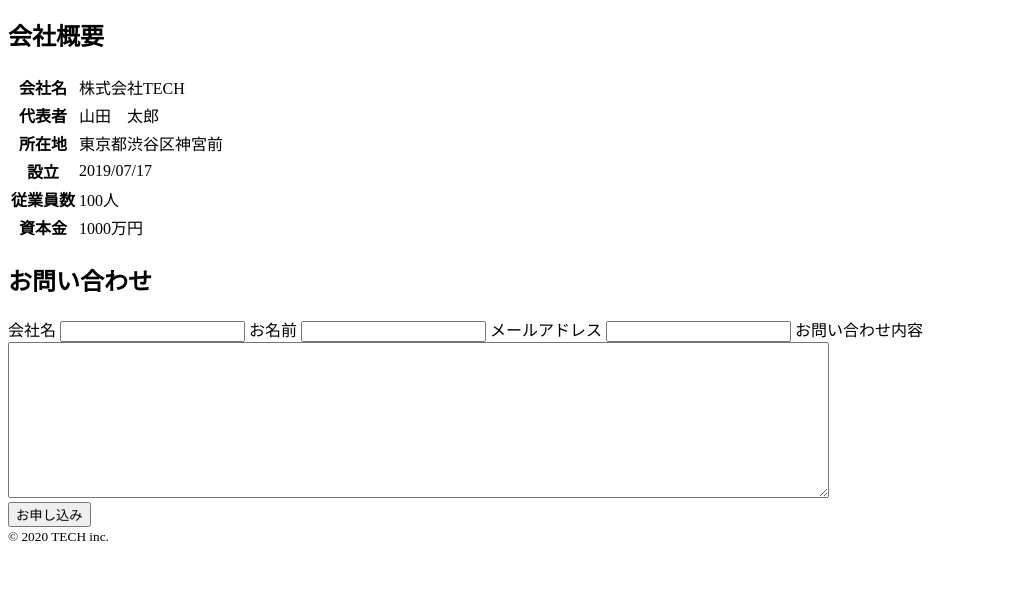
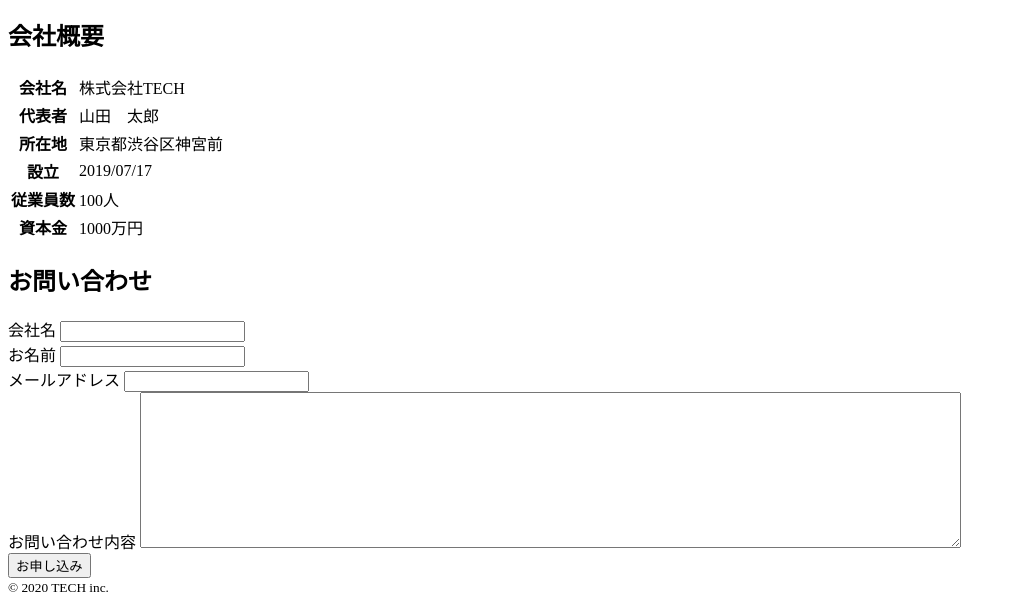
Before and after one commit to tayu0801/practise-2-html-19ch, a plain HTML site: page 20220903tamada/index.html in a window 1280 px wide. Shown: the part 572-1176 px from the top of the page, without its empty margins (0-1016 px from the left). Before the commit the page ends 1125 px from the top, so only its background shows below. Drawn offline with Linux system fonts and the light colour scheme.

Commit message:
フォームタグの誤りの記載間違いを修正

```diff
--- a/20220903tamada/index.html
+++ b/20220903tamada/index.html
@@ -56,14 +56,24 @@
       <article>
         <h2>お問い合わせ</h2>
         <form action="detail.html" method="get">
-          <label for="company_name">会社名</label>
+          <div>
+            <label for="company_name"
+              >会社名
               <input type="text" name="company_name" id="company_name" />
+            </label>
+          </div>
+          <div>
             <label for="name">お名前</label>
             <input type="text" name="name" id="name" />
+          </div>
+          <div>
             <label for="mail">メールアドレス</label>
             <input type="text" name="mail" id="mail" />
+          </div>
+          <div>
             <label for="question">お問い合わせ内容</label>
             <textarea name="question" id="question" cols="100" rows="10"></textarea>
+          </div>
         </form>
         <form action="detail.html" method="get">
           <input type="submit" value="お申し込み" name="submit" />
```
Lines whose indentation alone changed are shown as unchanged.
